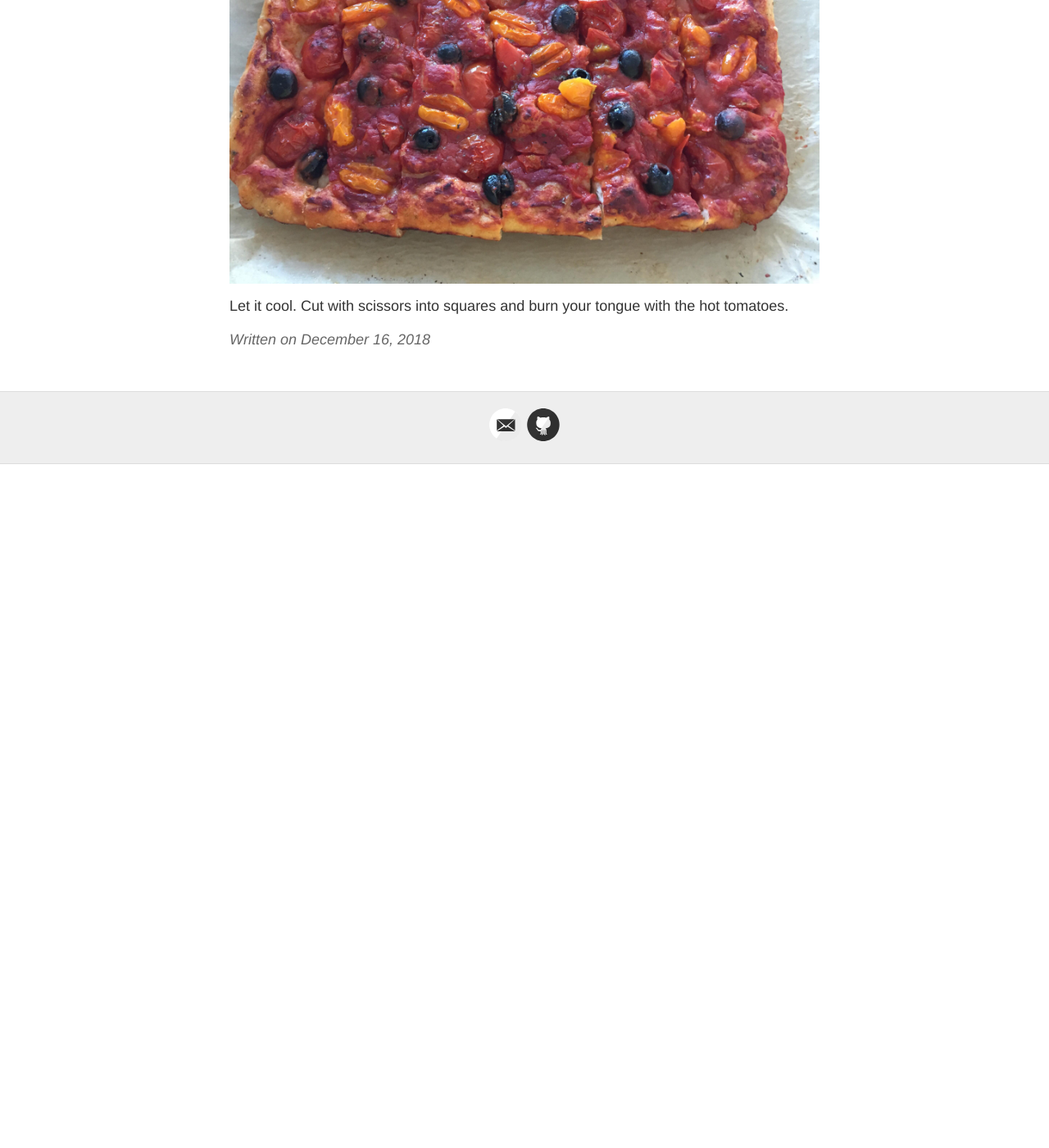
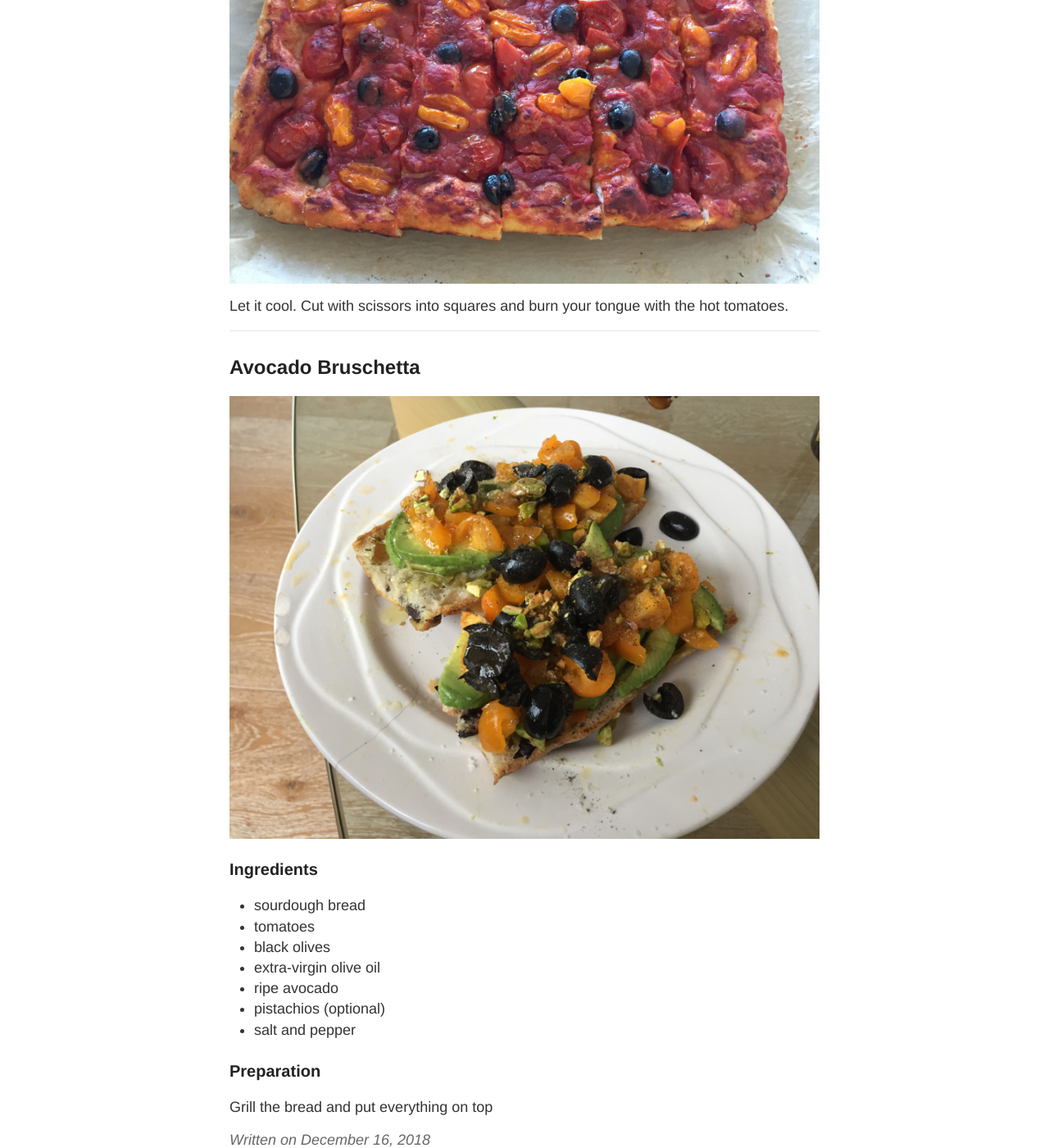
Before and after one commit to fran-mora/fran-mora.github.io, a Jekyll site: the page built from _posts/recipes/2018-12-16-Starters.md, in a window 1280 px wide and 1400 px high, scrolled down 3106 px. Shown: the whole window at 82% size. Built offline with Jekyll 4.4.1, drawn with Linux system fonts in a browser that asks for light colours; before the commit the page ends 3672 px from its top, so only the background shows below that.

Commit message:
Update 2018-12-16-Starters.md

```diff
--- a/_posts/recipes/2018-12-16-Starters.md
+++ b/_posts/recipes/2018-12-16-Starters.md
@@ -63,3 +63,21 @@ Place at the bottom of the oven and cook at 180-200 degrees (fan assisted or up
 ![Focaccia cooked]({{ site.baseurl }}/images/recipes/focaccia-cooked.jpg)
 
 Let it cool. Cut with scissors into squares and burn your tongue with the hot tomatoes.
+
+
+---
+
+## Avocado Bruschetta
+![Avocado Bruschetta]({{ site.baseurl }}/images/recipes/bread-avocato-tomatoes.JPG)
+
+### Ingredients
+- sourdough bread
+- tomatoes
+- black olives
+- extra-virgin olive oil
+- ripe avocado
+- pistachios (optional)
+- salt and pepper
+
+### Preparation
+Grill the bread and put everything on top
```
